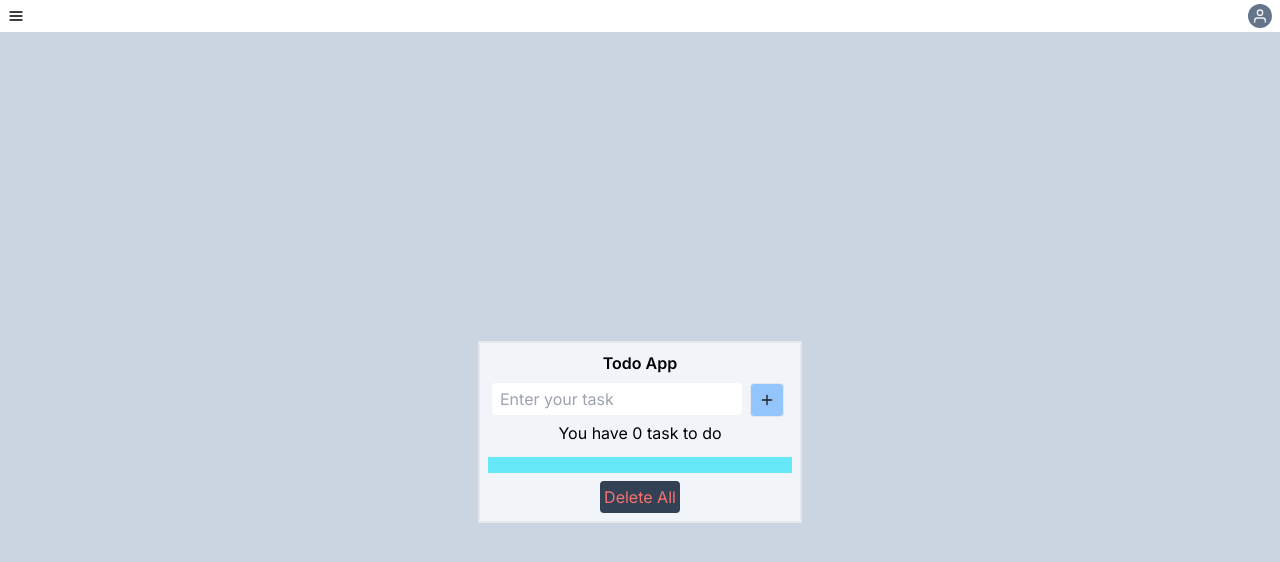
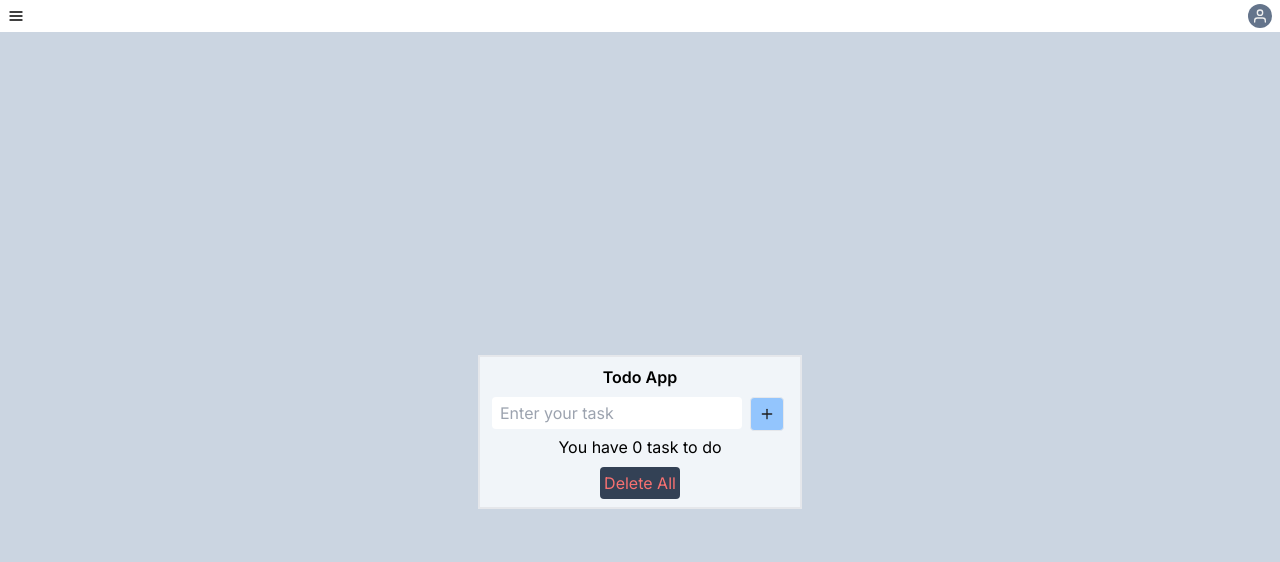
Before and after one commit to sihotang-yonathan1/todo-app, a Next.js app: page /todo in a window 1280 px wide. Shown: the top 562 px of the page. Built offline with nearby package versions, Linux system fonts and the light colour scheme.

Commit message:
[todo] fix blue box appear when delete all is used
This commit change tasklist to only appear when task is more than 0

```diff
--- a/app/todo/todo_page.tsx
+++ b/app/todo/todo_page.tsx
@@ -124,14 +124,15 @@ export default function TodoAppPage(){
                 </div>
             </div>
 
-            <div className="flex-row flex justify-center py-1">
+            <div className="flex-row flex justify-center pt-1 pb-2">
                 <p>You have {taskList.length} {taskList.length > 1 ? "tasks": "task"}  to do</p>
             </div>
 
+            {taskList.length > 0 && (
             <div className="px-3 py-2 my-2 mx-2 bg-cyan-300">
-                { taskList.length > 0 && <div>
+                <div>
                     <p className="underline font-bold">Task List</p>
-                </div>}
+                </div>
                 {/* Task List Container */}
                 <div>
                     {/* TODO: get data from database */}
@@ -145,6 +146,7 @@ export default function TodoAppPage(){
                     ))}
                 </div>
             </div>
+            )}
 
             <div className="flex flex-row justify-center mb-2">
                 <button
```
